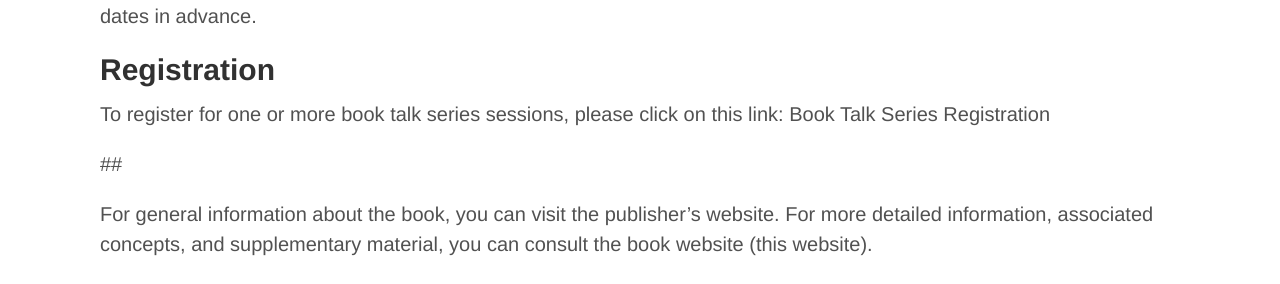
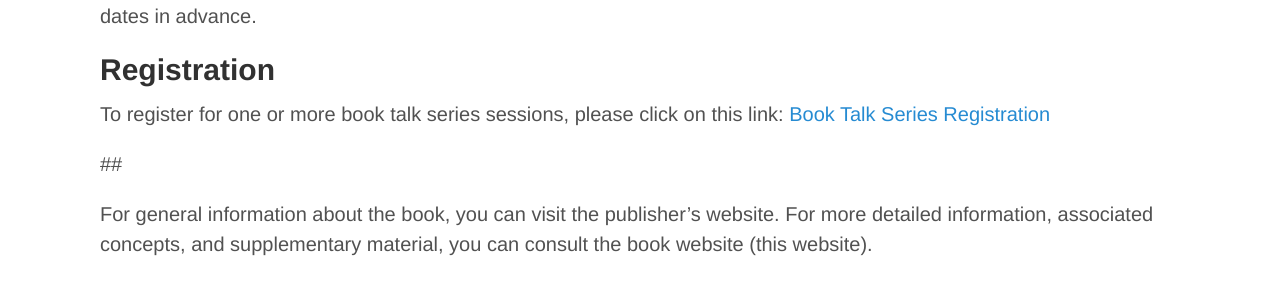
Before and after one commit to InstitutionalGrammar/IG-Book, a Jekyll site: the page built from book-talk.md, in a window 1280 px wide. Shown: the part 617-901 px from the top of the page. Built offline with Jekyll 4.4.1, drawn with Linux system fonts in a browser that asks for light colours; part of the change alters nothing that is shown.

```diff
--- a/book-talk.md
+++ b/book-talk.md
@@ -13,7 +13,7 @@ The book talk series will run from 8th September to 10th November 2022. Meetings
 
 ## Registration
 
-To register for one or more book talk series sessions, please click on this link: Book Talk Series Registration
+To register for one or more book talk series sessions, please click on this link: <a href="https://syracuseuniversity.qualtrics.com/jfe/form/SV_1M5FFj6alBgBlH0">Book Talk Series Registration</a>
 
 ##
 
```
